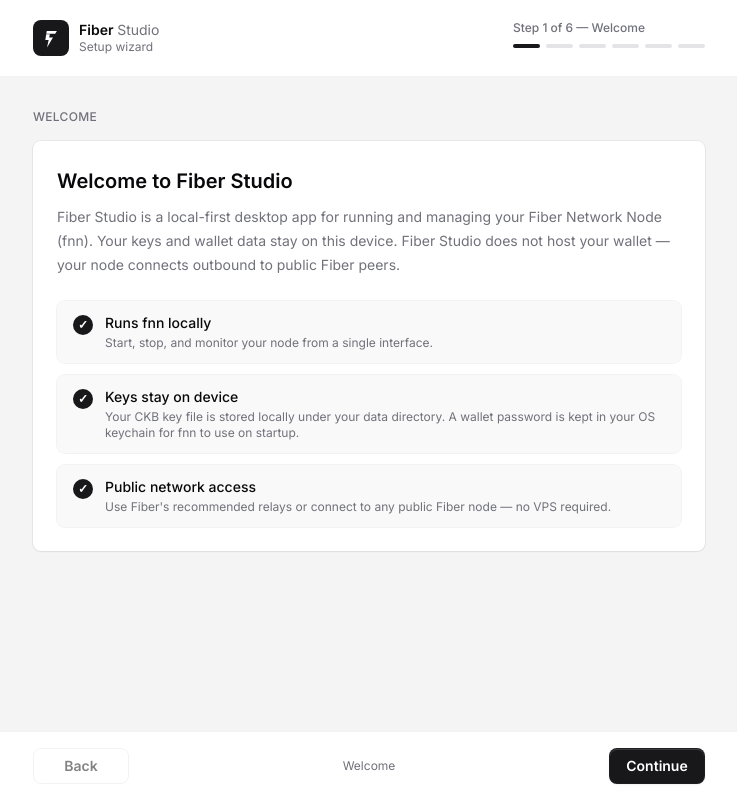
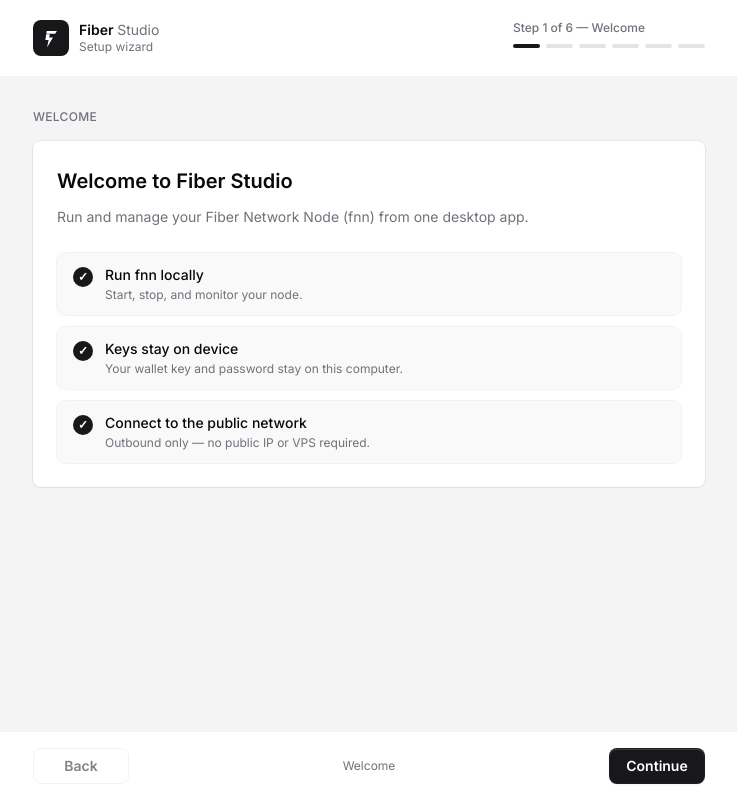
Before and after one commit to chukwuma619/fiber-studio, a React (Vite) app: page /setup in a window 1280 px wide. Shown: the whole page, without its empty margins (271-1008 px from the left). Built offline with nearby package versions, Linux system fonts and the light colour scheme.

Commit message:
Refactor setup steps for clarity and conciseness: update text in KeyFileStep, NetworkStep, PasswordStep, PublicNetworkStep, ReviewStep, and WelcomeStep components. Adjust descriptions in network options and validation messages for improved user guidance.

```diff
--- a/src/components/setup/steps/KeyFileStep.tsx
+++ b/src/components/setup/steps/KeyFileStep.tsx
@@ -21,14 +21,11 @@
   return (
     <div className="space-y-5">
       <div>
-        <Heading level={2} tabIndex={-1}>Add your wallet key</Heading>
-        <Text className="mt-1 leading-relaxed">
-          Fiber needs your CKB wallet key to open payment channels and move CKB
-          on-chain. Your key stays on this computer — it is never uploaded
-          anywhere.
+        <Heading level={2} tabIndex={-1}>Wallet key</Heading>
+        <Text className="mt-1">
+          Paste your CKB private key. It stays on this computer.
         </Text>
       </div>
-
 
       <Field>
         <Label>CKB private key (hex)</Label>
@@ -45,15 +42,12 @@
         {displayError ? <ErrorMessage>{displayError}</ErrorMessage> : null}
       </Field>
 
-
-
       <div className="rounded-lg bg-zinc-950/2.5 px-4 py-3 ring-1 ring-zinc-950/5 dark:bg-white/5 dark:ring-white/10">
         <p className="text-xs font-medium text-zinc-950 dark:text-white">
           Don&apos;t have a key yet?
         </p>
         <p className="mt-1 text-xs leading-relaxed text-zinc-500 dark:text-zinc-400">
-          Create or open a CKB wallet in Neuron or JoyID, export your private
-          key, then paste the hex string here.
+          Export from Neuron or JoyID if you don&apos;t have one yet.
         </p>
       </div>
     </div>
--- a/src/components/setup/steps/NetworkStep.tsx
+++ b/src/components/setup/steps/NetworkStep.tsx
@@ -22,7 +22,7 @@
   onChange,
   options = NETWORK_OPTIONS,
   hideHeading = false,
-  description = "This sets the fnn network your node will join. Data is stored in a dedicated folder for that network.",
+  description = "Testnet only for now. Each network uses its own data folder.",
 }: NetworkStepProps) {
   return (
     <div className="space-y-4">
@@ -57,8 +57,6 @@
               badge={
                 disabled ? (
                   <Badge color="zinc">Coming soon</Badge>
-                ) : selected ? (
-                  <Badge color="zinc">{option.value}</Badge>
                 ) : undefined
               }
             />
--- a/src/components/setup/steps/PasswordStep.tsx
+++ b/src/components/setup/steps/PasswordStep.tsx
@@ -14,9 +14,8 @@
     <div className="space-y-4">
       <div>
         <Heading level={2} tabIndex={-1}>Wallet password</Heading>
-        <Text className="mt-1 leading-relaxed">
-          Choose a password for fnn to use when starting your node. Fiber Studio
-          stores it in your OS keychain.
+        <Text className="mt-1">
+          For fnn to use on startup. Stored in your OS keychain.
         </Text>
       </div>
 
@@ -26,22 +25,12 @@
           type="password"
           value={password}
           onChange={(event) => onChange(event.target.value)}
-          placeholder="Enter a strong password"
+          placeholder="Strong password"
           autoComplete="new-password"
           data-invalid={error ? true : undefined}
         />
         {error ? <ErrorMessage>{error}</ErrorMessage> : null}
       </Field>
-
-      <div className="rounded-lg bg-zinc-950/2.5 px-4 py-3 ring-1 ring-zinc-950/5 dark:bg-white/5 dark:ring-white/10">
-        <p className="text-xs font-medium text-zinc-950 dark:text-white">
-          OS keychain storage
-        </p>
-        <p className="mt-1 text-xs leading-relaxed text-zinc-500 dark:text-zinc-400">
-          Fiber Studio will store this password in your OS keychain so fnn can
-          start without prompting each time.
-        </p>
-      </div>
     </div>
   )
 }
--- a/src/components/setup/steps/PublicNetworkStep.tsx
+++ b/src/components/setup/steps/PublicNetworkStep.tsx
@@ -31,8 +31,7 @@
         <div>
           <Heading level={2} tabIndex={-1}>Connect to public network</Heading>
           <Text className="mt-1">
-            Pick a public relay or enter a peer pubkey. Fiber Studio connects
-            outbound on start — no public IP or VPS required.
+            Pick a public node or enter a peer pubkey.
           </Text>
         </div>
       ) : null}
--- a/src/components/setup/steps/ReviewStep.tsx
+++ b/src/components/setup/steps/ReviewStep.tsx
@@ -50,9 +50,7 @@
     <div className="space-y-4">
       <div>
         <Heading level={2} tabIndex={-1}>Review & start</Heading>
-        <Text className="mt-1">
-          Check your choices, then start your local node.
-        </Text>
+        <Text className="mt-1">Check your choices, then start your node.</Text>
       </div>
 
       <DescriptionList>
@@ -68,11 +66,6 @@
         ))}
       </DescriptionList>
 
-      <Text className="text-xs text-zinc-500 dark:text-zinc-400">
-        Fiber Studio will set up your data folder and launch fnn on this
-        computer.
-      </Text>
-
       {startError ? (
         <div
           role="alert"
--- a/src/components/setup/steps/WelcomeStep.tsx
+++ b/src/components/setup/steps/WelcomeStep.tsx
@@ -3,19 +3,16 @@
 
 const FEATURES = [
   {
-    title: "Runs fnn locally",
-    description:
-      "Start, stop, and monitor your node from a single interface.",
+    title: "Run fnn locally",
+    description: "Start, stop, and monitor your node.",
   },
   {
     title: "Keys stay on device",
-    description:
-      "Your CKB key file is stored locally under your data directory. A wallet password is kept in your OS keychain for fnn to use on startup.",
+    description: "Your wallet key and password stay on this computer.",
   },
   {
-    title: "Public network access",
-    description:
-      "Use Fiber's recommended relays or connect to any public Fiber node — no VPS required.",
+    title: "Connect to the public network",
+    description: "Outbound only — no public IP or VPS required.",
   },
 ] as const
 
@@ -25,10 +22,7 @@
       <div>
         <Heading level={2} tabIndex={-1}>Welcome to Fiber Studio</Heading>
         <Text className="mt-2 leading-relaxed">
-          Fiber Studio is a local-first desktop app for running and managing your
-          Fiber Network Node (fnn). Your keys and wallet data stay on this
-          device. Fiber Studio does not host your wallet — your node connects
-          outbound to public Fiber peers.
+          Run and manage your Fiber Network Node (fnn) from one desktop app.
         </Text>
       </div>
 
--- a/src/lib/setup/network.ts
+++ b/src/lib/setup/network.ts
@@ -12,13 +12,13 @@
   {
     value: "mainnet",
     label: "Mainnet",
-    description: "Live Fiber network with real CKB.",
+    description: "Real CKB on the live network.",
     enabled: false,
   },
   {
     value: "testnet",
     label: "Testnet",
-    description: "Staging network with test CKB.",
+    description: "Test CKB for trying Fiber.",
     enabled: true,
   },
 ]
--- a/src/lib/setup/types.ts
+++ b/src/lib/setup/types.ts
@@ -40,7 +40,7 @@
 export const STEP_TITLES: Record<SetupStep, string> = {
   welcome: "Welcome",
   network: "Network",
-  "public-network": "Connect to peer",
+  "public-network": "Public network",
   "key-file": "Wallet key",
   password: "Wallet password",
   review: "Review & start",
--- a/src/lib/setup/validation.ts
+++ b/src/lib/setup/validation.ts
@@ -13,7 +13,7 @@
     case "public-network": {
       const pubkey = config.customPublicNodePubkey.trim()
       if (!pubkey) {
-        return "A peer pubkey is required."
+        return "Peer pubkey is required."
       }
       const normalized = pubkey.startsWith("0x") ? pubkey.slice(2) : pubkey
       if (!/^[0-9a-fA-F]+$/.test(normalized)) {
```
